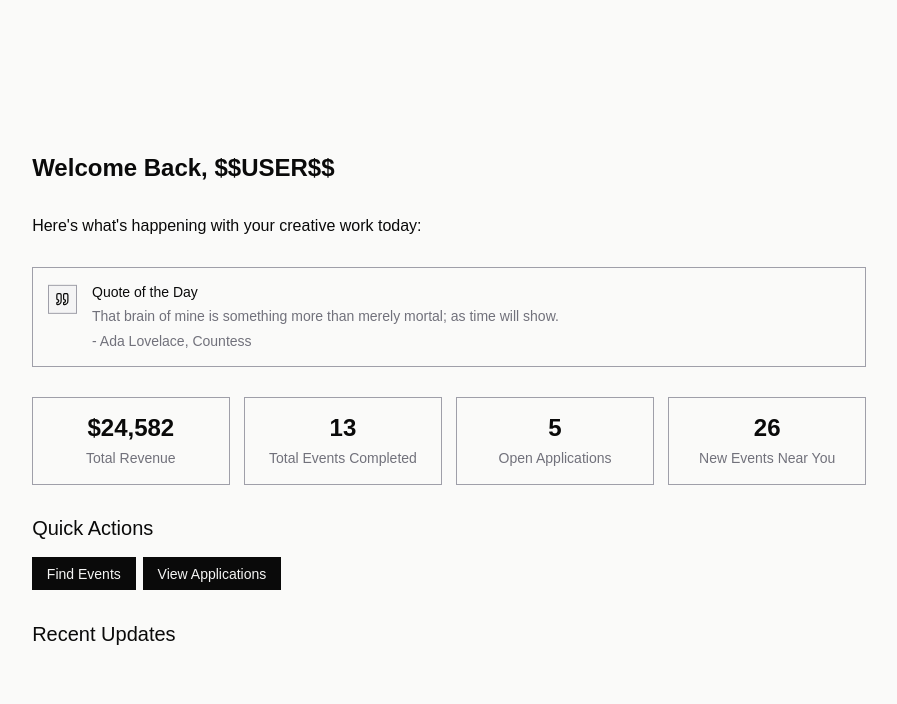
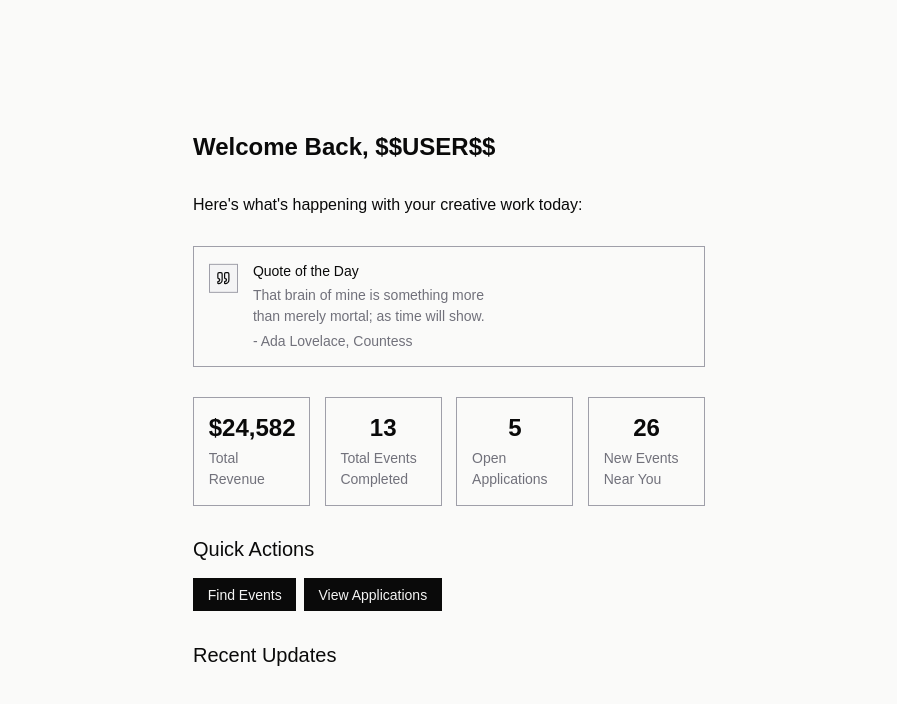
Before and after one commit to Vigri-Art/vigri, a Next.js app: page / in a window 1280 px wide. Shown: the top 704 px of the page, without its empty margins (191-1088 px from the left). Built offline with nearby package versions, Linux system fonts and the light colour scheme; no server answers.

Commit message:
style: updated max width of login card

```diff
--- a/app/components/ui/NavWrapper.tsx
+++ b/app/components/ui/NavWrapper.tsx
@@ -25,7 +25,7 @@ export function NavWrapper({ children, user }: NavWrapperProps) {
     return (
       <div className="min-h-screen">
         <main className="flex px-4 h-screen align-middle">
-          <div className="lg:w-2/3 m:w-1/2 sm:w-2/3 m-auto grid grid-cols-1 lg:grid-cols-12 gap-6 pt-8 lg:pt-8">
+          <div className="lg:w-2/3 m:w-1/2 sm:w-2/3 m-auto max-w-lg grid grid-cols-1 lg:grid-cols-12 gap-6 pt-8 lg:pt-8">
             <div className="lg:col-span-12">
               {children}
             </div>
```
